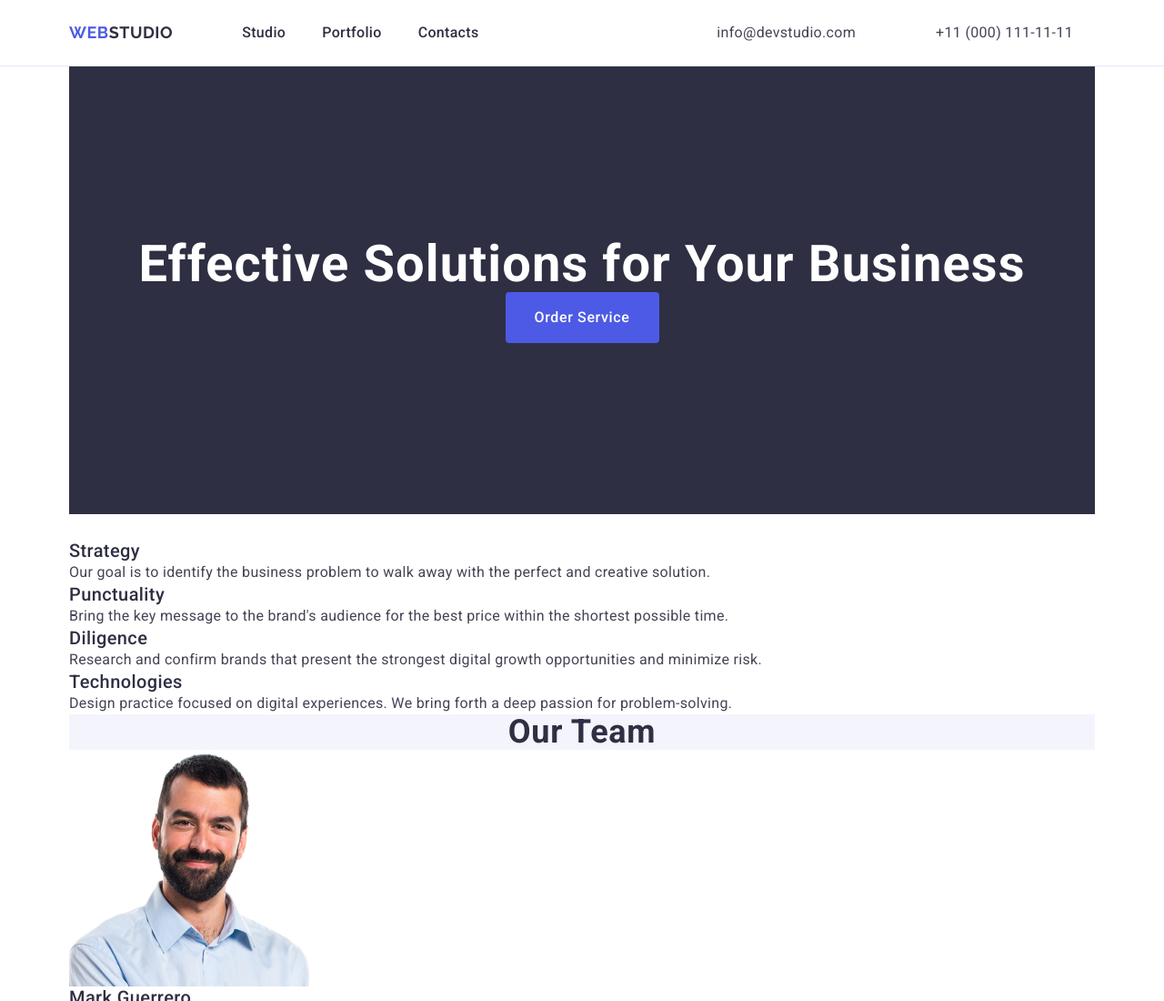
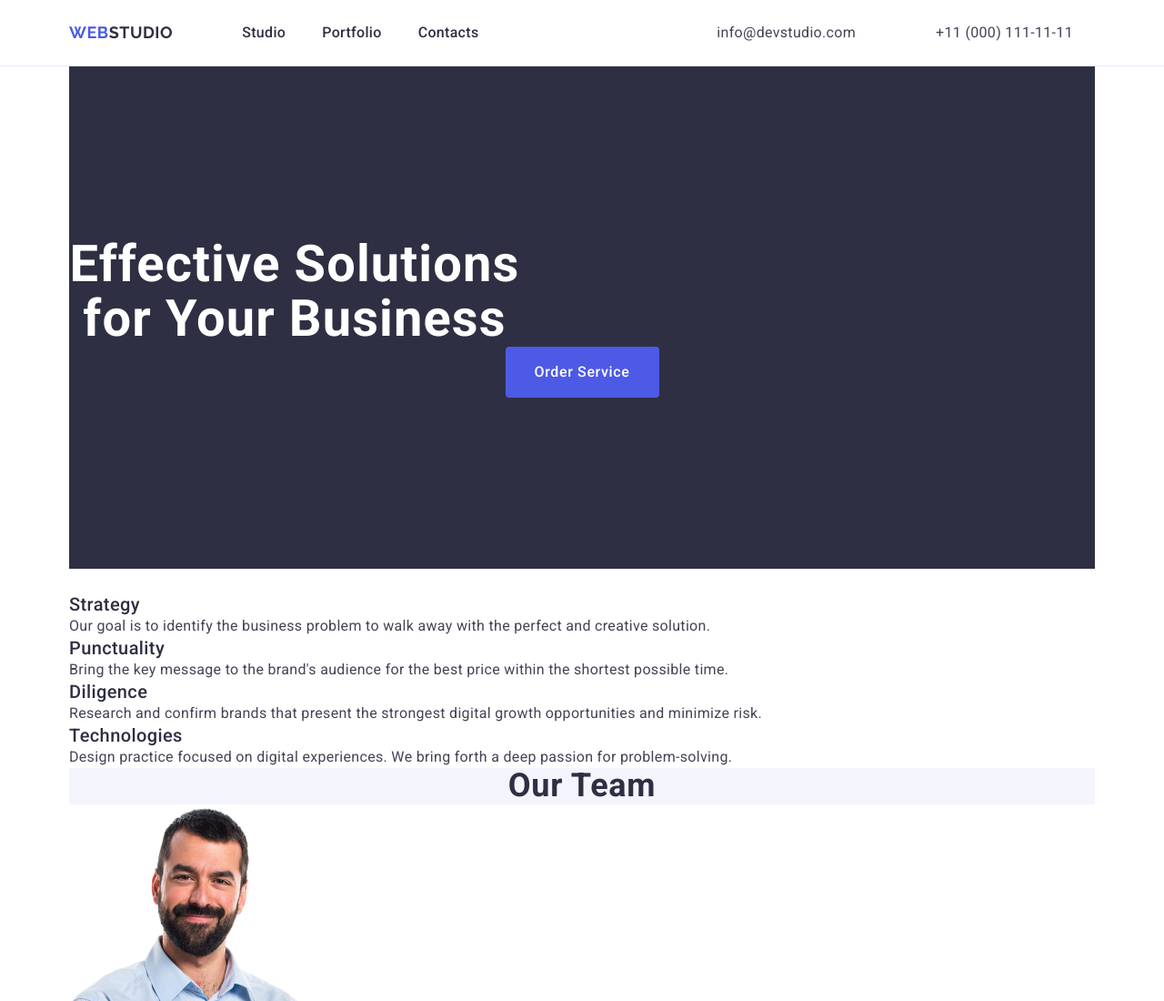
Before and after one commit to maaaks1k/goit-markup-hw-03, a plain HTML site: page index.html in a window 1280 px wide. Shown: the top 1100 px of the page at 91% size. Drawn offline with nearby package versions, Linux system fonts and the light colour scheme.

Commit message:
update index

```diff
--- a/index.html
+++ b/index.html
@@ -55,7 +55,7 @@
     <main>
       <div class="container">
         <section class="text-button-box">
-          <h1 class="title">Effective Solutions for Your Business</h1>
+          <h1 class="title h1_text">Effective Solutions for Your Business</h1>
           <button class="order-button" type="button">Order Service</button>
         </section>
         <!-- List of Benefits -->
```
